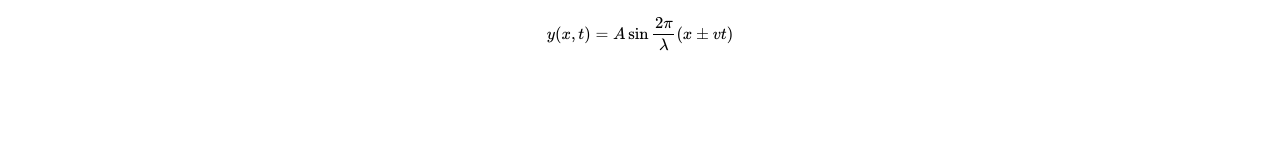
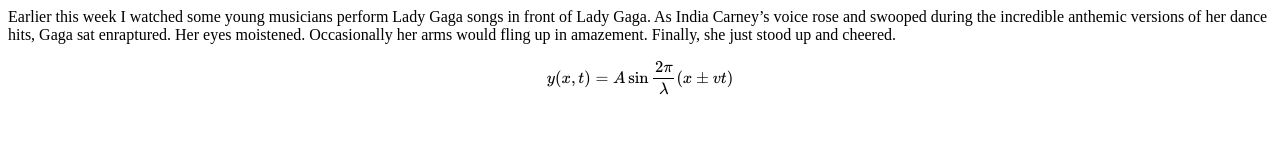
Before and after one commit to gerwolf/gerwolf.github.io, a plain HTML site: page index.html in a window 1280 px wide. Drawn offline with nearby package versions, Linux system fonts and the light colour scheme; some packages are replaced by stand-ins of ours.

Commit message:
Update index.html

```diff
--- a/index.html
+++ b/index.html
@@ -1,4 +1,8 @@
 <script type="text/javascript" async
   src="https://cdnjs.cloudflare.com/ajax/libs/mathjax/2.7.4/MathJax.js?config=TeX-MML-AM_CHTML">
 </script>
+
+
+<p class="css-exrw3m evys1bk0">Earlier this week I watched some young musicians perform Lady Gaga songs in front of Lady Gaga. As India Carney’s voice rose and swooped during the incredible anthemic versions of her dance hits, Gaga sat enraptured. Her eyes moistened. Occasionally her arms would fling up in amazement. Finally, she just stood up and cheered.</p>
+
 $$ y(x,t) = A \sin \frac{2\pi}{\lambda} (x \pm v t) $$
```
